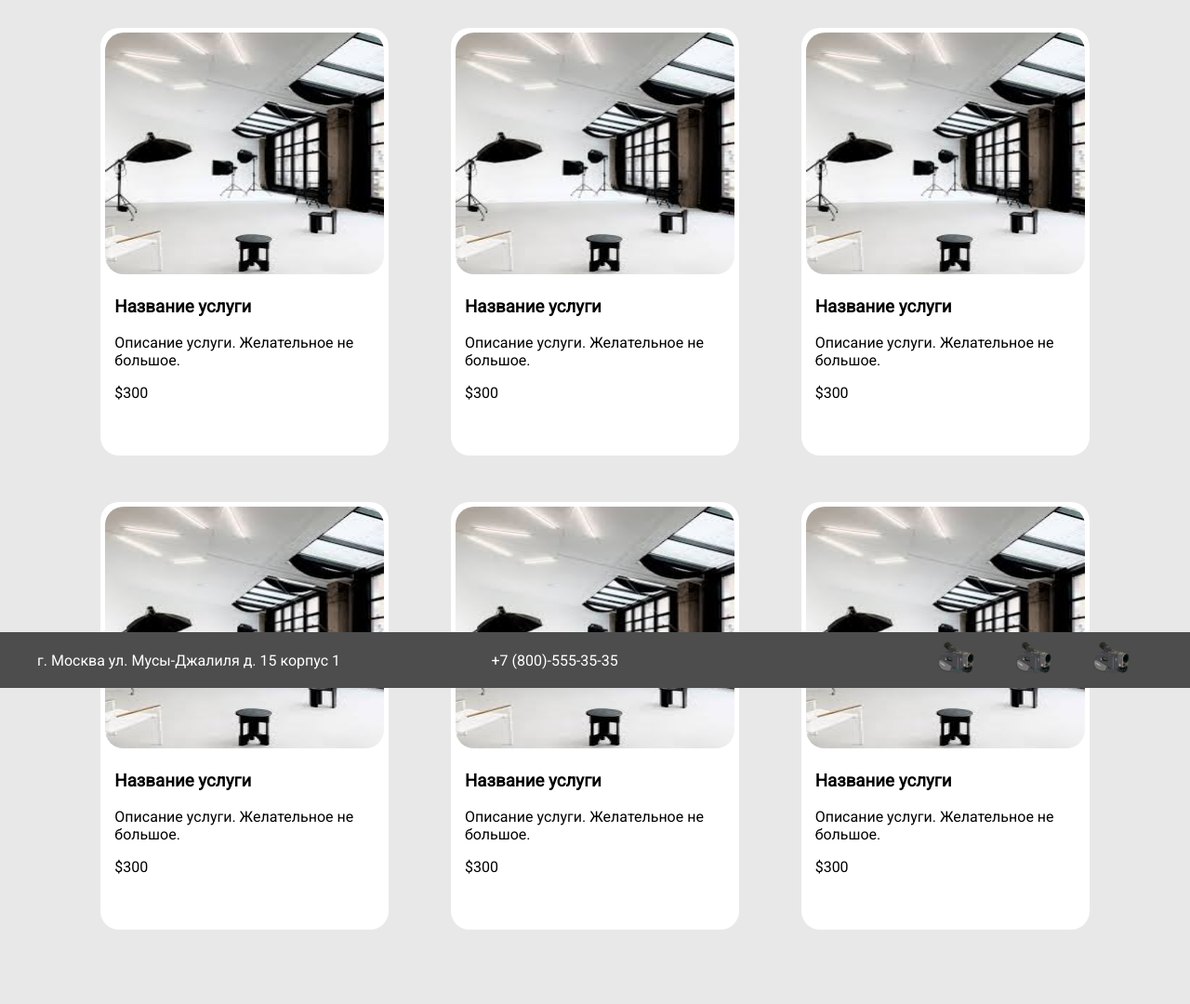
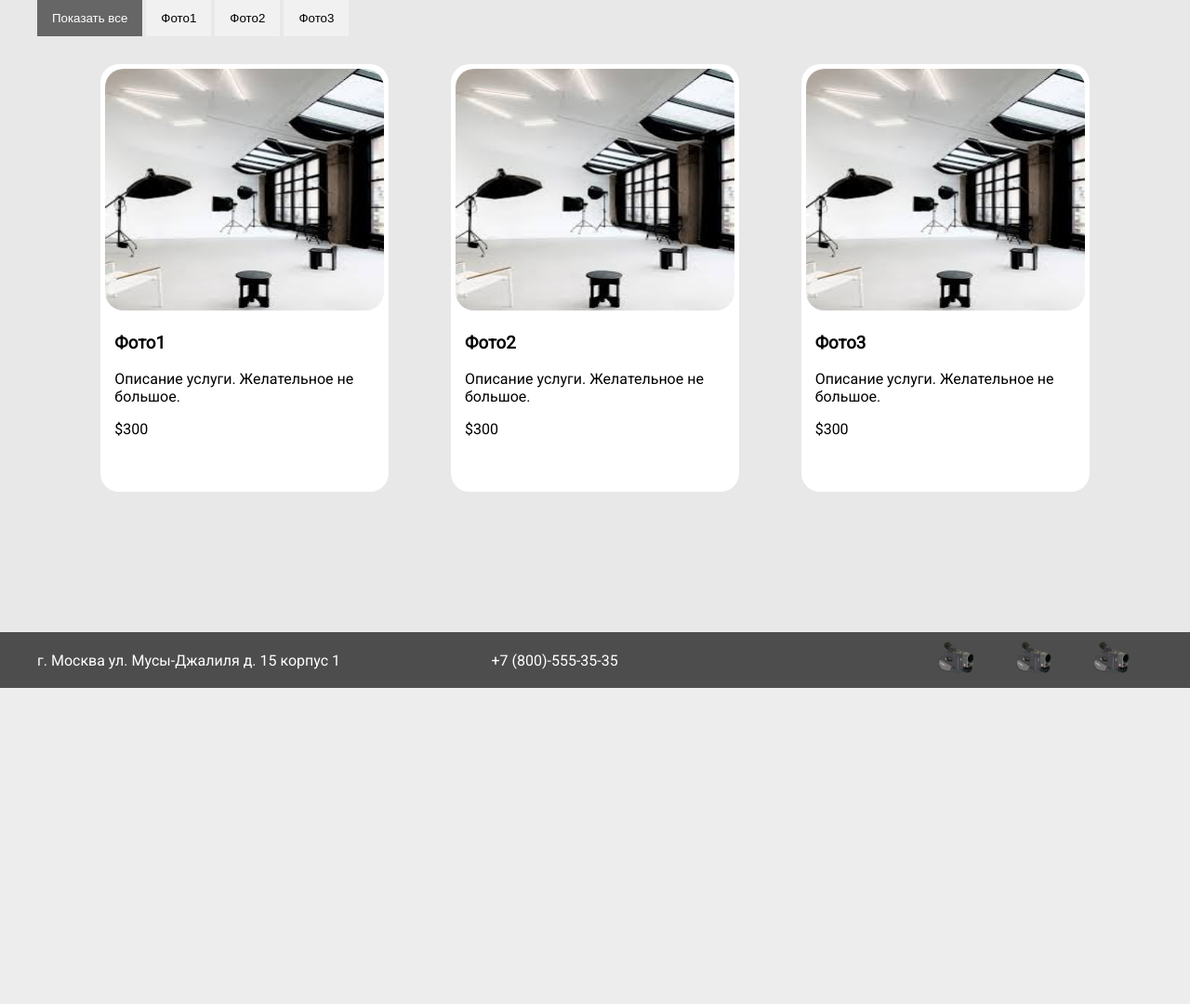
Before and after one commit to Reck171/Photo-Studio, a PHP site: the page made by Our services.php in a window 1280 px wide. Shown: the part 60-1140 px from the top of the page at 93% size. After the commit the page ends 800 px from the top, so only its background shows below. Run offline with PHP 8.4, Linux system fonts and the light colour scheme; some libraries are stand-ins or nearby versions.

Commit message:
неработающая фильтрация услуг

```diff
--- a/Our services.php
+++ b/Our services.php
@@ -7,6 +7,7 @@ require "Templates/header.php";
         <meta http-equiv="X-UA-Compatible" content="IE=edge">
         <meta name="viewport" content="width=device-width, initial-scale=1.0">
         <title>Photo Studio</title>
+        <script src="C:\OpenServer\domains\localhost\Photo-Studio\script.js"></script>
         <link rel="shortcut icon" href="Assets/icon.png">
         <link rel="stylesheet" href="path/to/font-awesome/css/font-awesome.min.css">
         <link rel="stylesheet" href="./style.css">
@@ -16,57 +17,77 @@ require "Templates/header.php";
     </head>
 
     <body>
+        <div class="container">
+            <div id="myBtnContainer">
+                <button class="btn active" onclick="filterSelection('all')"> Показать все</button>
+                <button class="btn" onclick="filterSelection('photo1')"> Фото1</button>
+                <button class="btn" onclick="filterSelection('photo2')"> Фото2</button>
+                <button class="btn" onclick="filterSelection('photo3')"> Фото3</button>
+            </div>
+        </div>
         <section class="services-items">
             <div class="container">
                 <div class="cards-wrapper">
-                    <div class="card">
+                    <!-- <div class="filterDiv photo1"> -->
+                        <div class="card photo1">
                             <img src="Assets/photostudia.jpg" alt="cardphoto">
                             <div class="card-content-wrapper">
-                            <h3>Название услуги</h3>
+                                <h3>Фото1</h3>
                                 <p>Описание услуги. Желательное не большое.</p>
                                 <span class="price">$300</span>
                             </div>
                         </div>
-                    <div class="card">
+                    <!-- </div> -->
+                    <!-- <div class="filterDiv photo2"> -->
+                        <div class="card photo2">
                             <img src="Assets/photostudia.jpg" alt="cardphoto">
                             <div class="card-content-wrapper">
-                            <h3>Название услуги</h3>
+                                <h3>Фото2</h3>
                                 <p>Описание услуги. Желательное не большое.</p>
                                 <span class="price">$300</span>
                             </div>
                         </div>
-                    <div class="card">
+                    <!-- </div> -->
+                    <!-- <div class="filterDiv photo3"> -->
+                        <div class="card photo3">
                             <img src="Assets/photostudia.jpg" alt="cardphoto">
                             <div class="card-content-wrapper">
-                            <h3>Название услуги</h3>
+                                <h3>Фото3</h3>
                                 <p>Описание услуги. Желательное не большое.</p>
                                 <span class="price">$300</span>
                             </div>
                         </div>
+                    <!-- </div> -->
+                    <!-- <div class="filterDiv photo1">
                         <div class="card">
                             <img src="Assets/photostudia.jpg" alt="cardphoto">
                             <div class="card-content-wrapper">
-                            <h3>Название услуги</h3>
+                                <h3>Фото1</h3>
                                 <p>Описание услуги. Желательное не большое.</p>
                                 <span class="price">$300</span>
                             </div>
                         </div>
+                    </div>
+                    <div class="filterDiv photo2">
                         <div class="card">
                             <img src="Assets/photostudia.jpg" alt="cardphoto">
                             <div class="card-content-wrapper">
-                            <h3>Название услуги</h3>
+                                <h3>Фото2</h3>
                                 <p>Описание услуги. Желательное не большое.</p>
                                 <span class="price">$300</span>
                             </div>
                         </div>
+                    </div>
+                    <div class="filterDiv photo3">
                         <div class="card">
                             <img src="Assets/photostudia.jpg" alt="cardphoto">
                             <div class="card-content-wrapper">
-                            <h3>Название услуги</h3>
+                                <h3>Фото3</h3>
                                 <p>Описание услуги. Желательное не большое.</p>
                                 <span class="price">$300</span>
                             </div>
                         </div>
+                    </div> -->
                 </div>
             </div>
         </section>
--- a/style.css
+++ b/style.css
@@ -63,43 +63,13 @@ header .name {
     font-family: "Roboto";
     text-transform: uppercase;
     transition: 0.5s;
+
 }
 
 .header__menu_item button:hover {
     background: rgba(255, 255, 255, 0.3);
 
 }
-
-
-
-/* .menu {
-    align-items: center;
-    list-style-type: none;
-    display: flex;
-    margin: 0 !important;
-} */
-
-/* .menu_item {
-    height: 50px;
-    text-decoration: none;
-    align-items: center;
-    display: flex;
-    color: white;
-    margin-right: 75px;
-    margin-left: 75px;
-}
-
-.menu{
-    display: flex;
-    align-items: center;
-}
-
-.menu a{
-    text-decoration: none;
-    color: white;
-    font-size: 20px;
-    font-weight: 500;
-} */
 
 .links_img img{
     height: 50px;
@@ -127,6 +97,42 @@ header .name {
 .text a {
     text-decoration: none;
     color: black;
+}
+
+.filterDiv {
+    float: left;
+    background-color: #2196F3;
+    color: #ffffff;
+    width: 100px;
+    line-height: 100px;
+    text-align: center;
+    margin: 2px;
+    display: none; /* Скрыто по умолчанию */
+  }
+
+  /* В класс "show" добавляется к отфильтрованные элементы */
+.show {
+    display: block;
+}
+
+  /* Стиль кнопок */
+.btn {
+    border: none;
+    outline: none;
+    padding: 12px 16px;
+    background-color: #f1f1f1;
+    cursor: pointer;
+}
+
+  /* Добавить светло-серый фон на наведении курсора мыши */
+.btn:hover {
+    background-color: #ddd;
+}
+
+  /* Добавить темный фон для активной кнопки */
+.btn.active {
+    background-color: #666;
+    color: white;
 }
 
 .services-items {
```
Also changed, not shown: script.js (added, +47 -0 lines), Assets/favicon.ico (added). Lines whose indentation alone changed are shown as unchanged.
